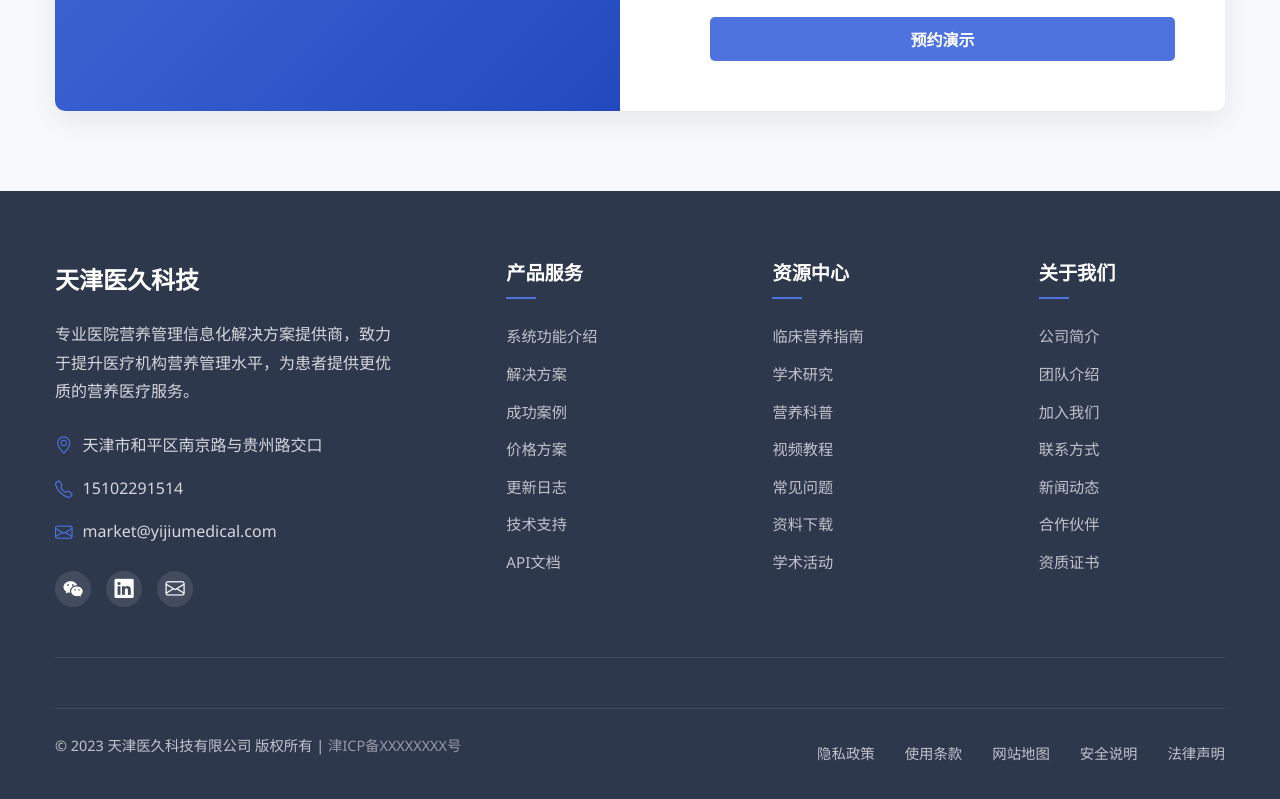
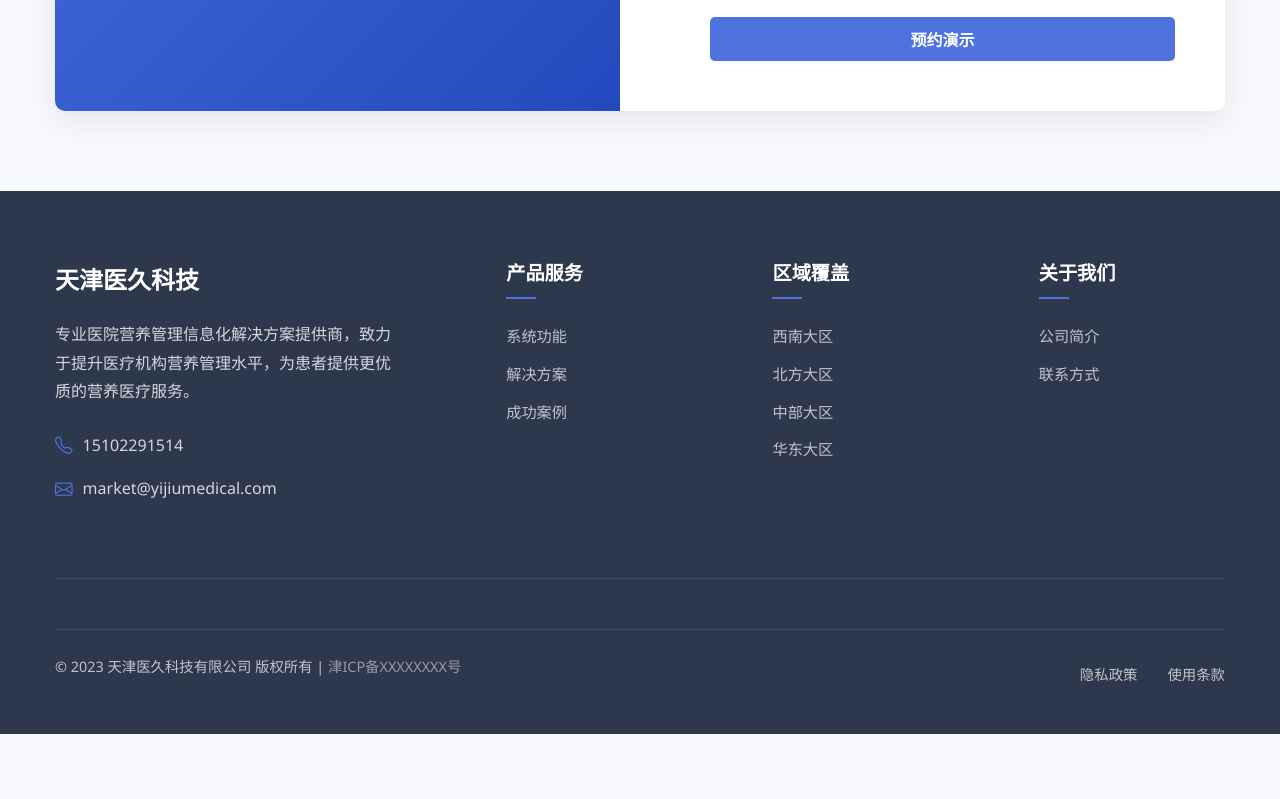
Before and after one commit to luckyalin/luckyalin.github.io, a plain HTML site: page index.html in a window 1280 px wide. Shown: the part 5501-6300 px from the top of the page. After the commit the page ends 6235 px from the top, so only its background shows below. Drawn offline with nearby package versions, Linux system fonts and the light colour scheme.

Commit message:
备注：修改页脚内容

```diff
--- a/index.html
+++ b/index.html
@@ -1206,10 +1206,6 @@
                     <p>专业医院营养管理信息化解决方案提供商，致力于提升医疗机构营养管理水平，为患者提供更优质的营养医疗服务。</p>
                     <div class="contact-details">
                         <div class="contact-item">
-                            <i class="bi bi-geo-alt"></i>
-                            <span>天津市和平区南京路与贵州路交口</span>
-                        </div>
-                        <div class="contact-item">
                             <i class="bi bi-telephone"></i>
                             <span>15102291514</span>
                         </div>
@@ -1218,36 +1214,24 @@
                             <span>market@yijiumedical.com</span>
                         </div>
                     </div>
-                    <div class="social-links">
-                        <a href="#" title="微信"><i class="bi bi-wechat"></i></a>
-                        <a href="#" title="领英"><i class="bi bi-linkedin"></i></a>
-                        <a href="#" title="邮箱"><i class="bi bi-envelope"></i></a>
-                    </div>
                 </div>
 
                 <div class="link-group">
                     <h4>产品服务</h4>
                     <ul>
-                        <li><a href="#features">系统功能介绍</a></li>
+                        <li><a href="#features">系统功能</a></li>
                         <li><a href="#solutions">解决方案</a></li>
                         <li><a href="#cases">成功案例</a></li>
-                        <li><a href="pricing.html">价格方案</a></li>
-                        <li><a href="update.html">更新日志</a></li>
-                        <li><a href="support.html">技术支持</a></li>
-                        <li><a href="api.html">API文档</a></li>
                     </ul>
                 </div>
 
                 <div class="link-group">
-                    <h4>资源中心</h4>
+                    <h4>区域覆盖</h4>
                     <ul>
-                        <li><a href="guidelines.html">临床营养指南</a></li>
-                        <li><a href="research.html">学术研究</a></li>
-                        <li><a href="blog.html">营养科普</a></li>
-                        <li><a href="videos.html">视频教程</a></li>
-                        <li><a href="faq.html">常见问题</a></li>
-                        <li><a href="download.html">资料下载</a></li>
-                        <li><a href="events.html">学术活动</a></li>
+                        <li><a href="#">西南大区</a></li>
+                        <li><a href="#">北方大区</a></li>
+                        <li><a href="#">中部大区</a></li>
+                        <li><a href="#">华东大区</a></li>
                     </ul>
                 </div>
 
@@ -1255,12 +1239,7 @@
                     <h4>关于我们</h4>
                     <ul>
                         <li><a href="#about">公司简介</a></li>
-                        <li><a href="team.html">团队介绍</a></li>
-                        <li><a href="careers.html">加入我们</a></li>
                         <li><a href="#contact">联系方式</a></li>
-                        <li><a href="news.html">新闻动态</a></li>
-                        <li><a href="partners.html">合作伙伴</a></li>
-                        <li><a href="certificates.html">资质证书</a></li>
                     </ul>
                 </div>
             </div>
@@ -1272,9 +1251,6 @@
                 <div class="footer-nav">
                     <a href="privacy.html">隐私政策</a>
                     <a href="terms.html">使用条款</a>
-                    <a href="sitemap.html">网站地图</a>
-                    <a href="security.html">安全说明</a>
-                    <a href="legal.html">法律声明</a>
                 </div>
             </div>
         </div>
```
